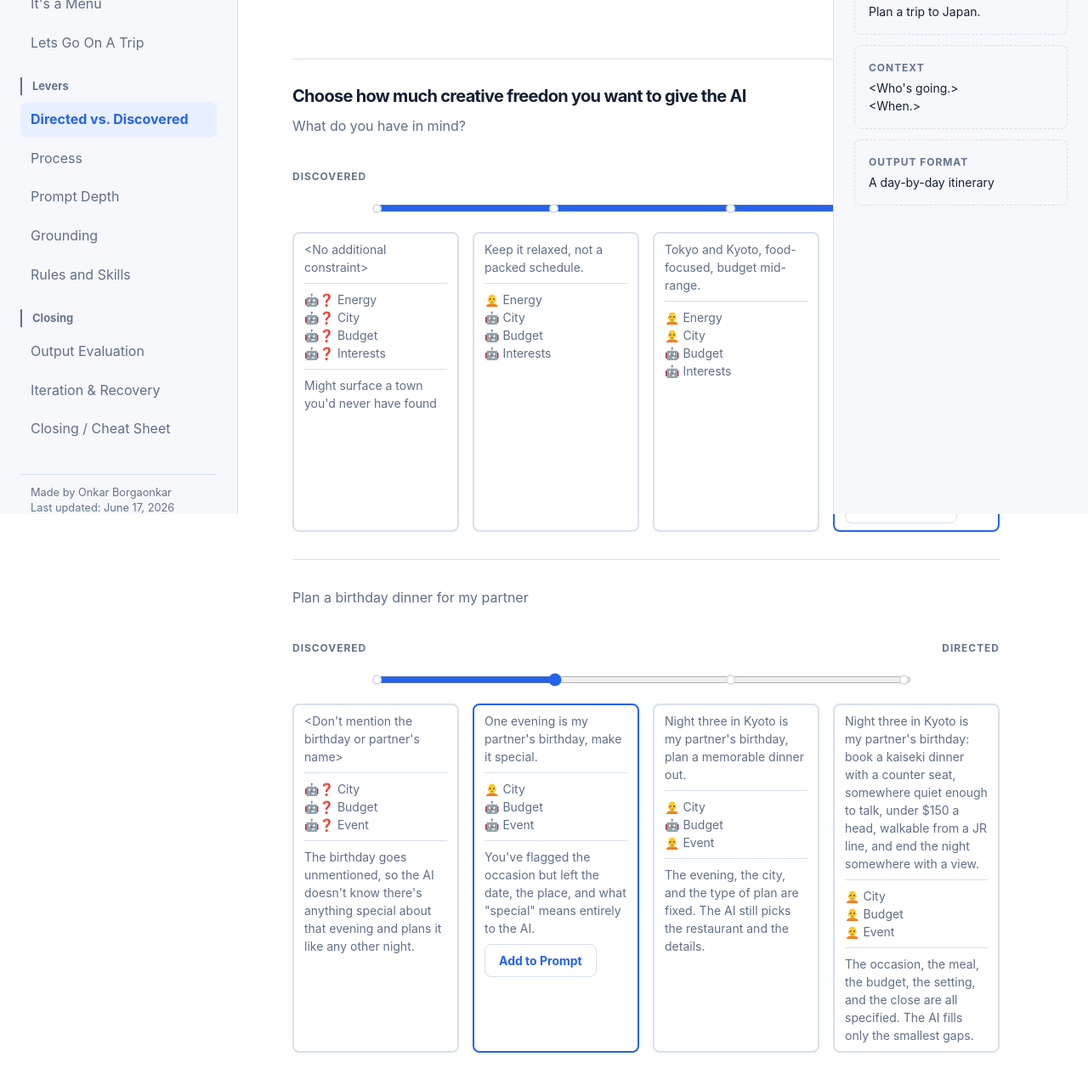
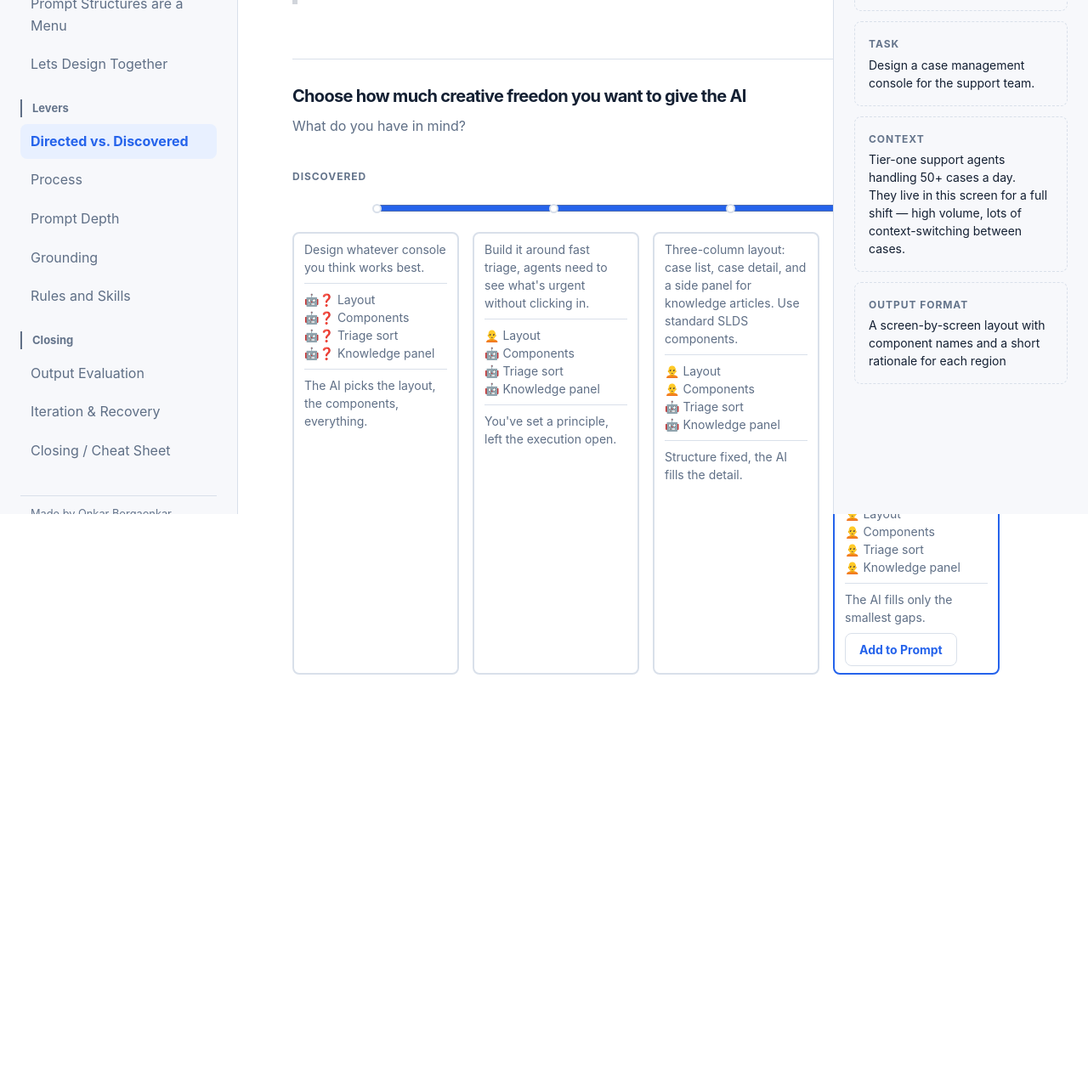
Before and after one commit to oborgaonkar/prompting-with-intent, a plain HTML site: page topics/6-directed-vs-discovered.html in a window 1280 px wide. Shown: the part 195-1472 px from the top of the page at 85% size. After the commit the page ends 1053 px from the top, so only its background shows below. Drawn offline with Linux system fonts and the light colour scheme.

Commit message:
sf first draft
Co-authored-by: Cursor <cursoragent@cursor.com>

```diff
--- a/script.js
+++ b/script.js
@@ -9,12 +9,12 @@
       href: "topics/2-why-ai-fails.html"
     },
     {
-      label: "It's a Menu",
+      label: "Prompt Structures are a Menu",
       href: "topics/3-general-prompt-structure.html"
     },
     {
-      label: "Lets Go On A Trip",
-      href: "topics/1-lets-go-on-a-trip.html"
+      label: "Lets Design Together",
+      href: "topics/1-lets-design-together.html"
     },
     {
       heading: "Levers",
--- a/topics/6-directed-vs-discovered.html
+++ b/topics/6-directed-vs-discovered.html
@@ -37,7 +37,7 @@
     <main class="content" id="main-content">
       <section class="hero">
         <h1>Directed vs. Discovered</h1>
-        <p class="hero__lede">
+        <p class="hero__lede" style="border-left: 6px solid #d1d5db; padding-left: 1rem;">
           Are you executing a vision, or leaving room for the AI to surprise you? Know which one before you start.
         </p>
       </section>
@@ -62,49 +62,56 @@
           </div>
           <div class="spec-slider__columns">
             <div class="spec-slider__text is-selected" data-spec-text="1">
-              <p>&lt;No additional constraint&gt;</p>
+              <p>Design whatever console you think works best.</p>
               <hr>
               <ul class="no-bullets">
-                <li>🤖❓ Energy</li>
-                <li>🤖❓ City</li>
-                <li>🤖❓ Budget</li>
-                <li>🤖❓ Interests</li>
+                <li>🤖❓ Layout</li>
+                <li>🤖❓ Components</li>
+                <li>🤖❓ Triage sort</li>
+                <li>🤖❓ Knowledge panel</li>
               </ul>
               <hr>
-              <p>Might surface a town you'd never have found</p>
+              <p>The AI picks the layout, the components, everything.</p>
             </div>
             <div class="spec-slider__text" data-spec-text="2">
-              <p>Keep it relaxed, not a packed schedule.</p>
+              <p>Build it around fast triage, agents need to see what's urgent without clicking in.</p>
               <hr>
               <ul class="no-bullets">
-                <li>🧑‍🦲 Energy</li>
-                <li>🤖 City</li>
-                <li>🤖 Budget</li>
-                <li>🤖 Interests</li>
+                <li>🧑‍🦲 Layout</li>
+                <li>🤖 Components</li>
+                <li>🤖 Triage sort</li>
+                <li>🤖 Knowledge panel</li>
               </ul>
+              <hr>
+              <p>You've set a principle, left the execution open.</p>
             </div>
             <div class="spec-slider__text" data-spec-text="3">
-              <p>Tokyo and Kyoto, food-focused, budget mid-range.</p>
+              <p>Three-column layout: case list, case detail, and a side panel for knowledge articles. Use standard
+                SLDS components.</p>
               <hr>
               <ul class="no-bullets">
-                <li>🧑‍🦲 Energy</li>
-                <li>🧑‍🦲 City</li>
-                <li>🤖 Budget</li>
-                <li>🤖 Interests</li>
+                <li>🧑‍🦲 Layout</li>
+                <li>🧑‍🦲 Components</li>
+                <li>🤖 Triage sort</li>
+                <li>🤖 Knowledge panel</li>
               </ul>
+              <hr>
+              <p>Structure fixed, the AI fills the detail.</p>
             </div>
             <div class="spec-slider__text" data-spec-text="4">
-              <p>Three days Tokyo, four in Kyoto, max $200 a night, day for open for a Nikko trip, no museums, hotels
-                near a JR line.</p>
+              <p>Three columns.<br/>Left: a filterable case list sorted by SLA breach risk.<br/>Center:
+                case detail with the activity timeline collapsed by default.<br/>Right: a knowledge panel that surfaces
+                articles based on case subject. Use the SLDS data table, no custom components, keep everything above the
+                fold at 1280px.</p>
               <hr>
               <ul class="no-bullets">
-                <li>🧑‍🦲 Energy</li>
-                <li>🧑‍🦲 City</li>
-                <li>🧑‍🦲 Budget</li>
-                <li>🧑‍🦲 Interests</li>
+                <li>🧑‍🦲 Layout</li>
+                <li>🧑‍🦲 Components</li>
+                <li>🧑‍🦲 Triage sort</li>
+                <li>🧑‍🦲 Knowledge panel</li>
               </ul>
               <hr>
-              <p>Exactly what you pictured and nothing you didn't.</p>
+              <p>The AI fills only the smallest gaps.</p>
               <button class="btn btn--secondary" type="button" data-reveal-target="directions-lever">Add to
                 Prompt</button>
             </div>
@@ -112,106 +119,33 @@
         </div>
       </section>
 
-      <section class="content-section">
-        <p>Plan a birthday dinner for my partner</p>
-        <div class="spec-slider" data-spec-slider>
-          <div class="spec-slider__ends">
-            <span>Discovered</span>
-            <span>Directed</span>
-          </div>
-          <div class="spec-slider__track">
-            <input class="spec-slider__range" type="range" min="1" max="4" step="1" value="2"
-              aria-label="Prompt specificity" data-spec-range>
-            <div class="spec-slider__stops" aria-hidden="true">
-              <span class="spec-slider__stop" data-spec-stop="1"></span>
-              <span class="spec-slider__stop is-active" data-spec-stop="2"></span>
-              <span class="spec-slider__stop" data-spec-stop="3"></span>
-              <span class="spec-slider__stop" data-spec-stop="4"></span>
-            </div>
-          </div>
-          <div class="spec-slider__columns">
-            <div class="spec-slider__text is-selected" data-spec-text="1">
-              <p>&lt;Don't mention the birthday or partner's name&gt;</p>
-              <hr>
-              <ul class="no-bullets">
-                <li>🤖❓ City</li>
-                <li>🤖❓ Budget</li>
-                <li>🤖❓ Event</li>
-              </ul>
-              <hr>
-              <p>The birthday goes unmentioned, so the AI doesn't know there's anything special about that evening and
-                plans it like any other night.</p>
-            </div>
-            <div class="spec-slider__text" data-spec-text="2">
-              <p>One evening is my partner's birthday, make it special.</p>
-              <hr>
-              <ul class="no-bullets">
-                <li>🧑‍🦲 City</li>
-                <li>🤖 Budget</li>
-                <li>🤖 Event</li>
-              </ul>
-              <hr>
-              <p>You've flagged the occasion but left the date, the place, and what "special" means entirely to the AI.
-              </p>
-              <button class="btn btn--secondary" type="button" data-reveal-target="directions-lever-1">Add to
-                Prompt</button>
-            </div>
-            <div class="spec-slider__text" data-spec-text="3">
-              <p>Night three in Kyoto is my partner's birthday, plan a memorable dinner out.</p>
-              <hr>
-              <ul class="no-bullets">
-                <li>🧑‍🦲 City</li>
-                <li>🤖 Budget</li>
-                <li>🧑‍🦲 Event</li>
-              </ul>
-              <hr>
-              <p>The evening, the city, and the type of plan are fixed. The AI still picks the restaurant and the
-                details.</p>
-            </div>
-            <div class="spec-slider__text" data-spec-text="4">
-              <p>Night three in Kyoto is my partner's birthday: book a kaiseki dinner with a counter seat, somewhere
-                quiet enough to talk, under $150 a head, walkable from a JR line, and end the night somewhere with a
-                view.</p>
-              <hr>
-              <ul class="no-bullets">
-                <li>🧑‍🦲 City</li>
-                <li>🧑‍🦲 Budget</li>
-                <li>🧑‍🦲 Event</li>
-              </ul>
-              <hr>
-              <p>The occasion, the meal, the budget, the setting, and the close are all specified. The AI fills only the
-                smallest gaps.</p>
-
-            </div>
-          </div>
-        </div>
-      </section>
     </main>
     <aside class="rt-prompt">
-      <p class="prompt_heading">Trip to Japan</p>
+      <p class="prompt_heading">Case Management Console</p>
       <div class="prompt_lever_content">
         <div class="prompt_lever_container">
           <p class="prompt_lever_label">Role</p>
-          <p class="prompt_lever_text">Travel agent who knows Japan</p>
+          <p class="prompt_lever_text">UX designer who knows the Salesforce Lightning Design System and service cloud patterns</p>
         </div>
         <div class="prompt_lever_container">
           <p class="prompt_lever_label">Task</p>
-          <p class="prompt_lever_text">Plan a trip to Japan.</p>
+          <p class="prompt_lever_text">Design a case management console for the support team.</p>
         </div>
         <div class="prompt_lever_container">
           <p class="prompt_lever_label">Context</p>
-          <p class="prompt_lever_text">&lt;Who's going.&gt;</p>
-          <p class="prompt_lever_text">&lt;When.&gt;</p>
+          <p class="prompt_lever_text">Tier-one support agents handling 50+ cases a day.</p>
+          <p class="prompt_lever_text">They live in this screen for a full shift — high volume, lots of context-switching between cases.</p>
         </div>
         <div class="prompt_lever_container">
           <p class="prompt_lever_label">Output Format</p>
-          <p class="prompt_lever_text">A day-by-day itinerary</p>
+          <p class="prompt_lever_text">A screen-by-screen layout with component names and a short rationale for each region</p>
         </div>
         <div class="prompt_lever_container special" id="directions-lever" hidden>
           <p class="prompt_lever_label">Directions</p>
-          <p class="prompt_lever_text">Three days Tokyo, four in Kyoto, max $200 a night, day four open for a Nikko
-            trip, no museums, hotels near a JR line.</p>
-            <p class="prompt_lever_text" id="directions-lever-1" hidden>One evening is my partner's birthday, make it special.</p>
+          <p class="prompt_lever_text">Three columns.<br/>Left: a filterable case list sorted by SLA breach risk.<br/>Center:
+            case detail with the activity timeline collapsed by default.<br/>Right: a knowledge panel that surfaces
+            articles based on case subject. Use the SLDS data table, no custom components, keep everything above the
+            fold at 1280px.</p>
         </div>
       </div>
     </aside>
```
Also changed, not shown: topics/1-lets-design-together.html (renamed from topics/1-lets-go-on-a-trip.html, +10 -11 lines), topics/10-iteration-and-recovery.html (+2 -2 lines), topics/11-cheat-sheet.html (+1 -1 lines), topics/12-process.html (+18 -17 lines), topics/2-why-ai-fails.html (+1 -1 lines), topics/3-general-prompt-structure.html (+11 -10 lines), topics/4-rules-and-skills.html (+19 -16 lines), topics/5-grounding.html (+14 -13 lines), topics/7-prompt-depth.html (+19 -18 lines), topics/8-revised-prompt-structure.html (+1 -1 lines), topics/9-output-evaluation.html (+1 -1 lines).
